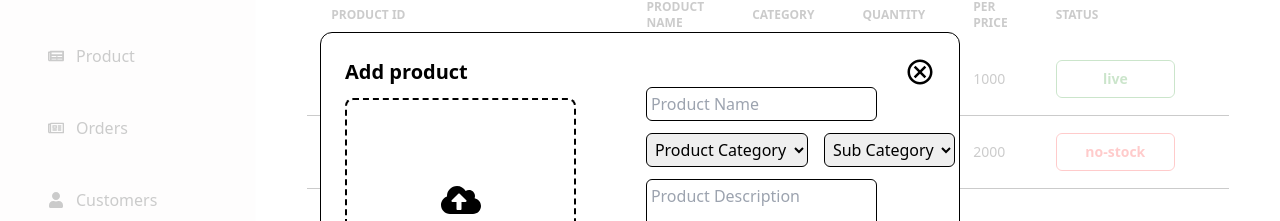
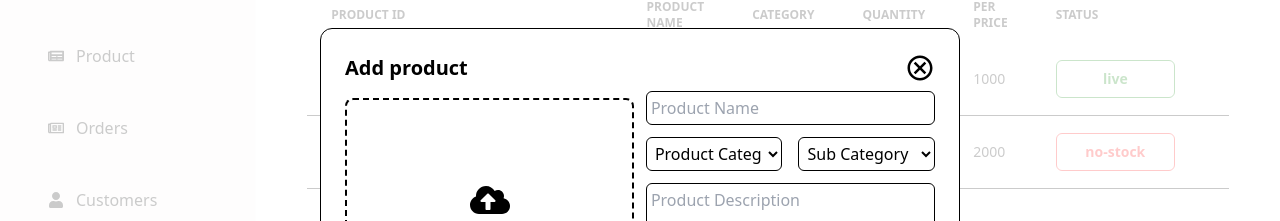
Before and after one commit to RachidId/portfolio, a React (Vite) app: page /home/product in a window 1280 px wide. Both pictures are taken after typing "Sample" into the empty fields and a click on the button "Add new product". Shown: the part 127-348 px from the top of the page. Built offline with nearby package versions, Linux system fonts and the light colour scheme.

Commit message:
updating design of add product in product.jsx

```diff
--- a/src/components/dashboard/Product.jsx
+++ b/src/components/dashboard/Product.jsx
@@ -114,13 +114,13 @@ const Product = () => {
         </div>
         <div className="flex items-center justify-between">
           <div className="grid grid-cols-1 w-[49%]">
-            <button className="border-2 border-dashed w-[80%] px-1 py-20 mb-3 rounded-lg flex flex-col items-center">
+            <button className="border-2 border-dashed w-[100%] px-1 py-20 mb-3 rounded-lg flex flex-col items-center">
                 <FaCloudUploadAlt className="text-[40px]"/>
                 <span >upload product</span>
                 <span>image</span>
             </button>
-            <input type="text" className="border rounded-md px-1 py-1 mb-3 w-[80%]" placeholder="Quantity"/>
-            <input type="text" className="border rounded-md px-1 py-1 mb-3 w-[80%]" placeholder="Per Price"/>
+            <input type="text" className="border rounded-md px-1 py-1 mb-3 w-[100%]" placeholder="Quantity"/>
+            <input type="text" className="border rounded-md px-1 py-1 mb-3 w-[100%]" placeholder="Per Price"/>
             <div className="w-[70%]">
                 <input type="checkbox" id="active"/>
                 <label htmlFor="active" className="ms-2 me-7">Active</label>
@@ -129,12 +129,12 @@ const Product = () => {
             </div>
           </div>
           <div className="text-start w-[49%]">
-            <input type="text" placeholder="Product Name" className="border rounded-md p-1 py-1 mb-3 w-[80%]"/>
-            <div className="flex items-center justify-start mb-3 w-[70%]">
-              <select name="" id="" className="border rounded-md px-1 py-1 me-4">
+            <input type="text" placeholder="Product Name" className="border rounded-md p-1 py-1 mb-3 mt-2 w-[100%]"/>
+            <div className="flex items-center mb-3 w-[100%]">
+              <select name="" id="" className="border rounded-md px-1 py-1 me-4 bg-[transparent] w-[49%]">
                 <option value="" >Product Category</option>
               </select>
-              <select name="" id="" className="border rounded-md px-1 py-1">
+              <select name="" id="" className="border rounded-md px-1 py-1 bg-[transparent] w-[49%]">
                 <option value="">Sub Category</option>
               </select>
             </div>
@@ -144,10 +144,10 @@ const Product = () => {
               cols="30"
               rows="10"
               placeholder="Product Description"
-              className="border rounded-md p-1 py-1 mb-3 w-[80%]"
+              className="border rounded-md p-1 py-1 mb-3 w-[100%]"
             ></textarea>
             <div>
-              <button className="bg-main px-2 rounded-md py-2 me-20">Publish</button>
+              <button className="bg-main px-2 rounded-md py-2 me-5">Publish</button>
               <button className="px-2 rounded-md py-2 border">Cancel</button>
             </div>
           </div>
```
